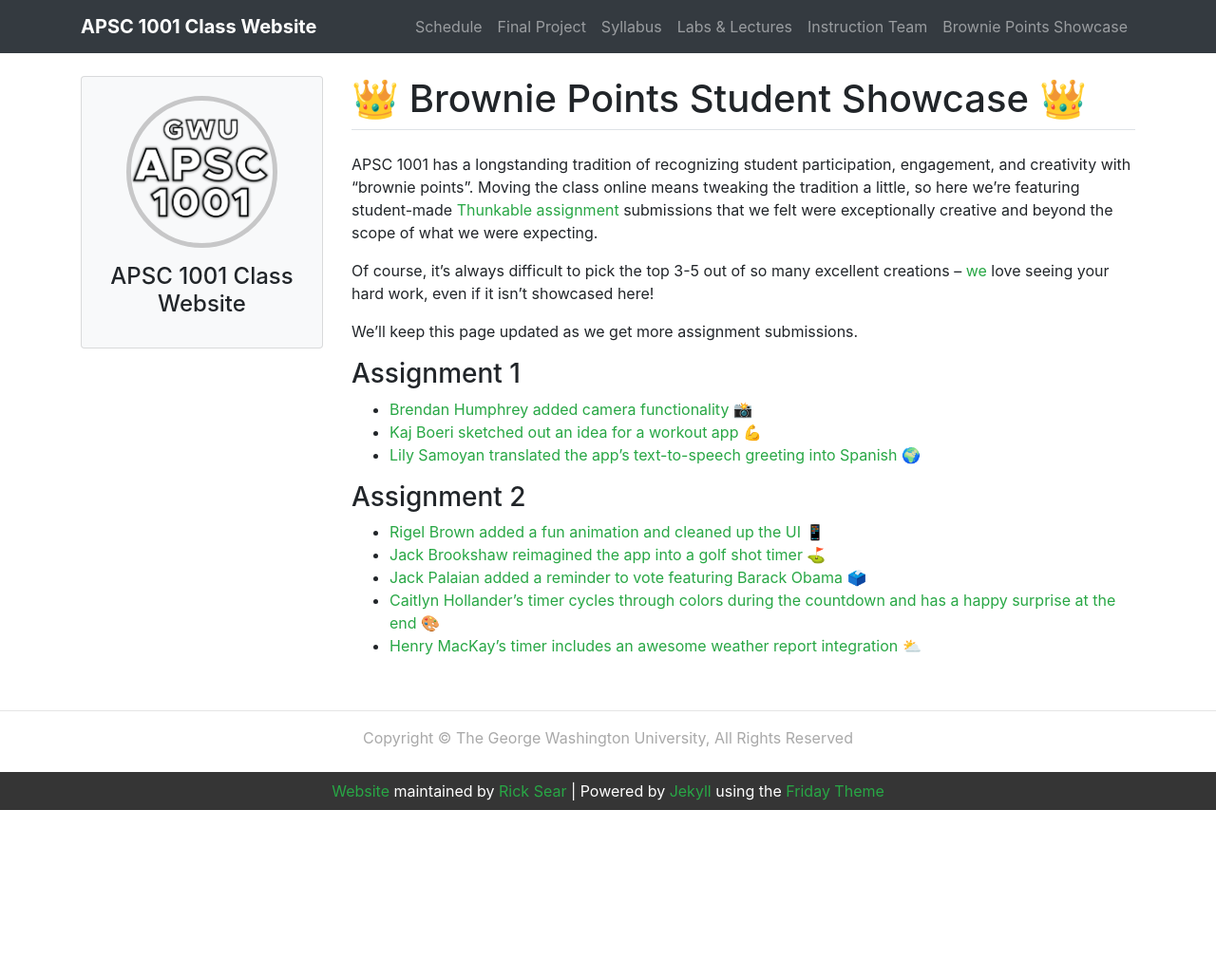
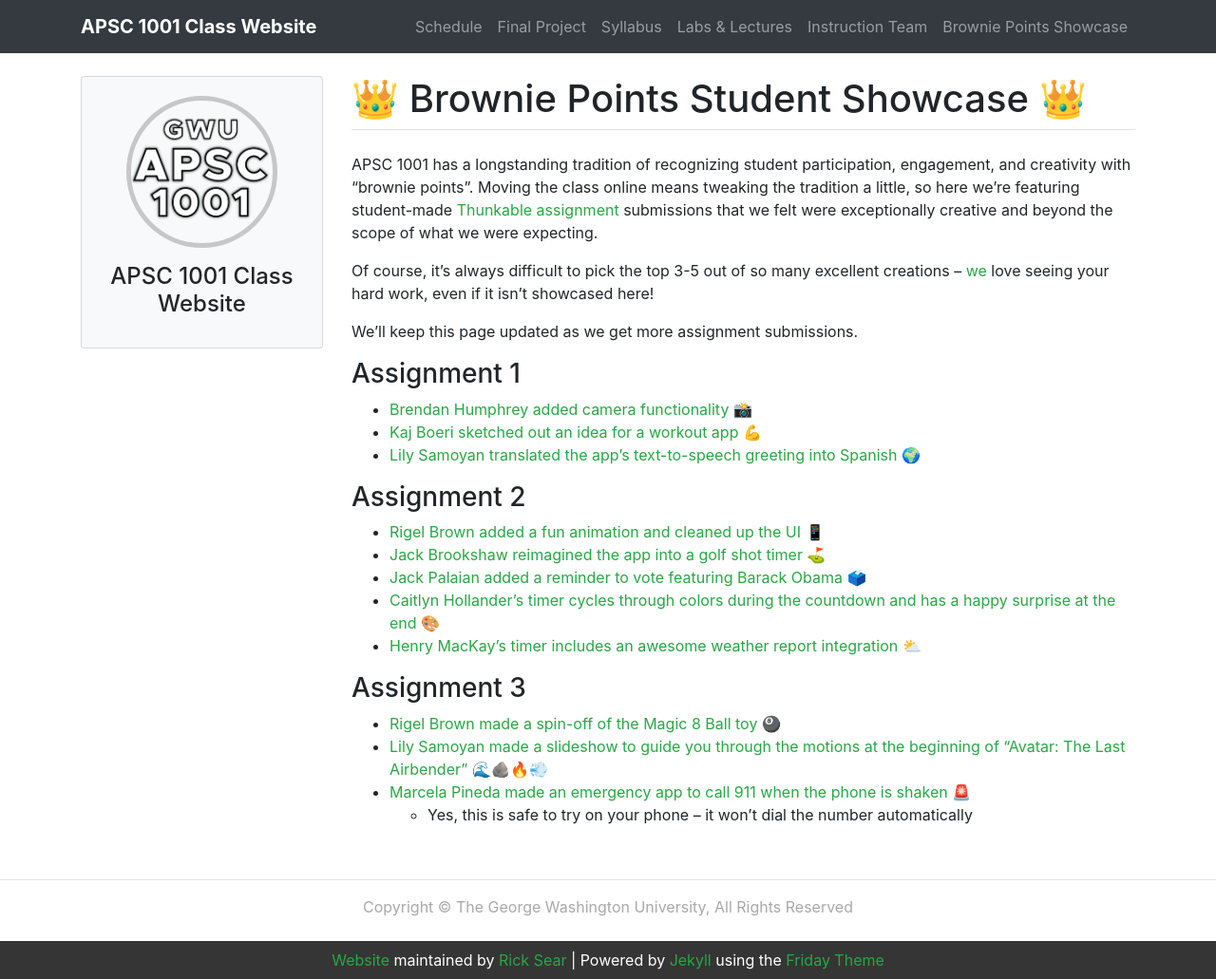
Before and after one commit to GWU-APSC1001/gwu-apsc1001.github.io, a Jekyll site: the page built from _pages/brownie.md, in a window 1280 px wide and 1031 px high. Shown: the whole window at 95% size. Built offline with Jekyll 4.4.1, drawn with Linux system fonts in a browser that asks for light colours.

Commit message:
Add Thunkable A3 brownie points

```diff
--- a/_pages/brownie.md
+++ b/_pages/brownie.md
@@ -23,3 +23,9 @@ We'll keep this page updated as we get more assignment submissions.
 - <a href="https://x.thunkable.com/projectPage/5f972944c106cc001199ce6b" target="_blank">Jack Palaian added a reminder to vote featuring Barack Obama 🗳</a>
 - <a href="https://x.thunkable.com/projectPage/5f972acfd41f0f00117706da" target="_blank">Caitlyn Hollander's timer cycles through colors during the countdown and has a happy surprise at the end 🎨</a>
 - <a href="https://x.thunkable.com/projectPage/5fad84f354b28320f1ec1237" target="_blank">Henry MacKay's timer includes an awesome weather report integration ⛅</a>
+
+### Assignment 3
+- <a href="https://x.thunkable.com/projectPage/5faad3bc84c67914f3f89e7f" target="_blank">Rigel Brown made a spin-off of the Magic 8 Ball toy 🎱</a>
+- <a href="https://x.thunkable.com/projectPage/5faad42eca43540012a0def9" target="_blank">Lily Samoyan made a slideshow to guide you through the motions at the beginning of "Avatar: The Last Airbender" 🌊🪨🔥💨</a>
+- <a href="https://x.thunkable.com/projectPage/5faad81565eb77116c91c72e" target="_blank">Marcela Pineda made an emergency app to call 911 when the phone is shaken 🚨</a>
+    - Yes, this is safe to try on your phone -- it won't dial the number automatically
```
